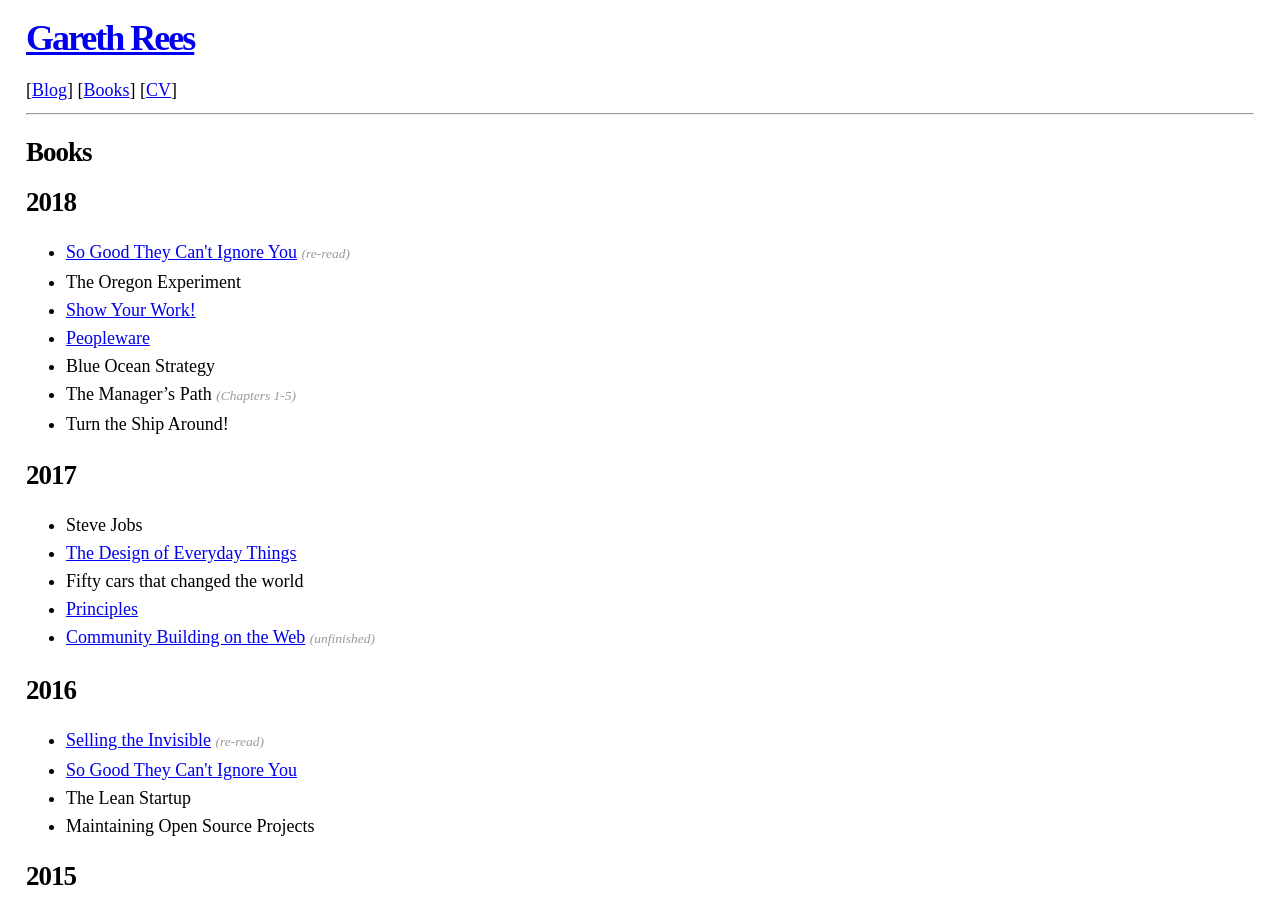
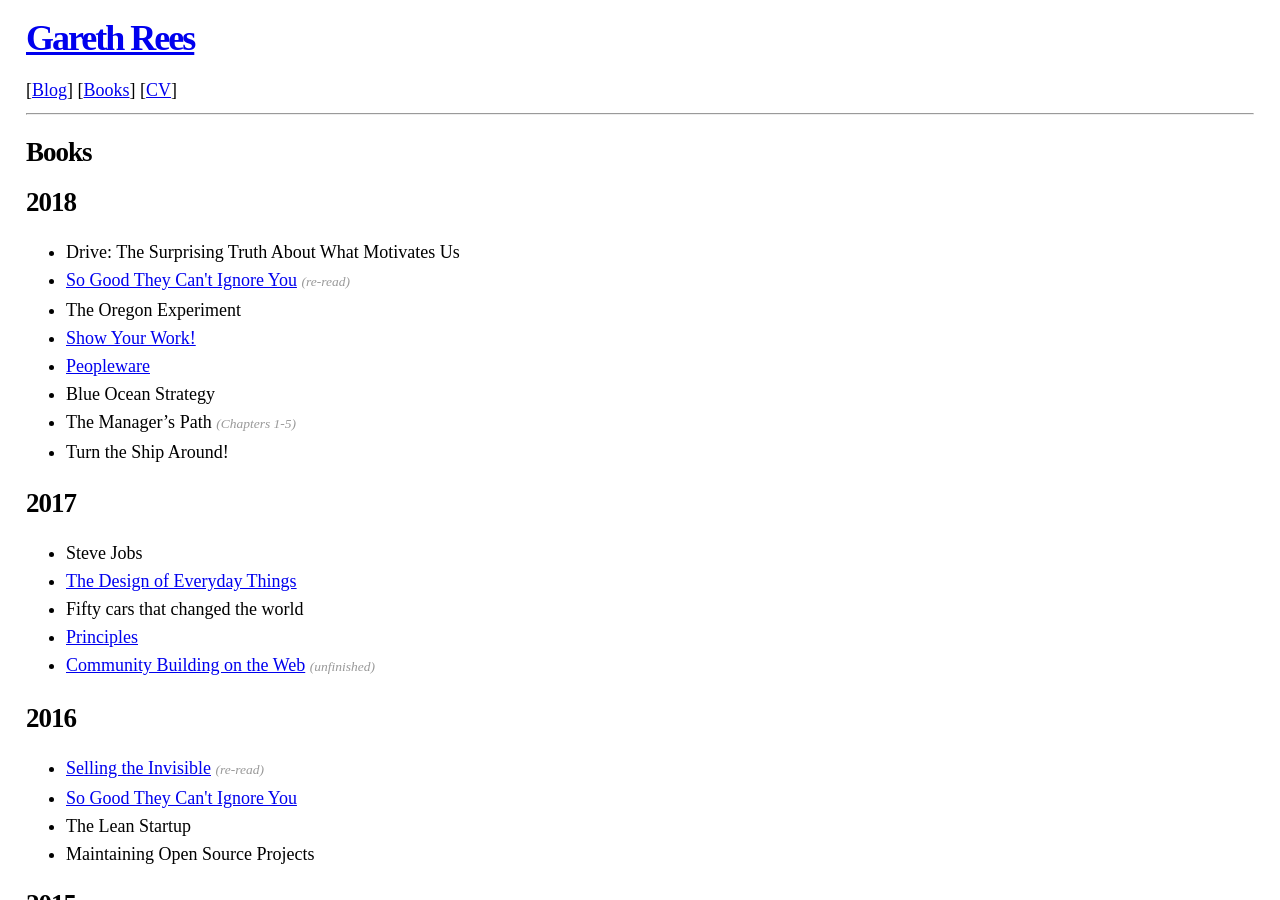
Before and after one commit to garethrees/garethrees.github.com, a Jekyll site: the page built from books.html, in a window 1280 px wide and 900 px high. Built offline with Jekyll 4.4.1, drawn with Linux system fonts in a browser that asks for light colours.

Commit message:
Add Drive to books

```diff
--- a/_data/books.yml
+++ b/_data/books.yml
@@ -1,4 +1,5 @@
 2018:
+- title: 'Drive: The Surprising Truth About What Motivates Us'
 - title: So Good They Can't Ignore You
   post: /2016/08/20/book-notes-so-good-they-cant-ignore-you
   note: re-read
```
